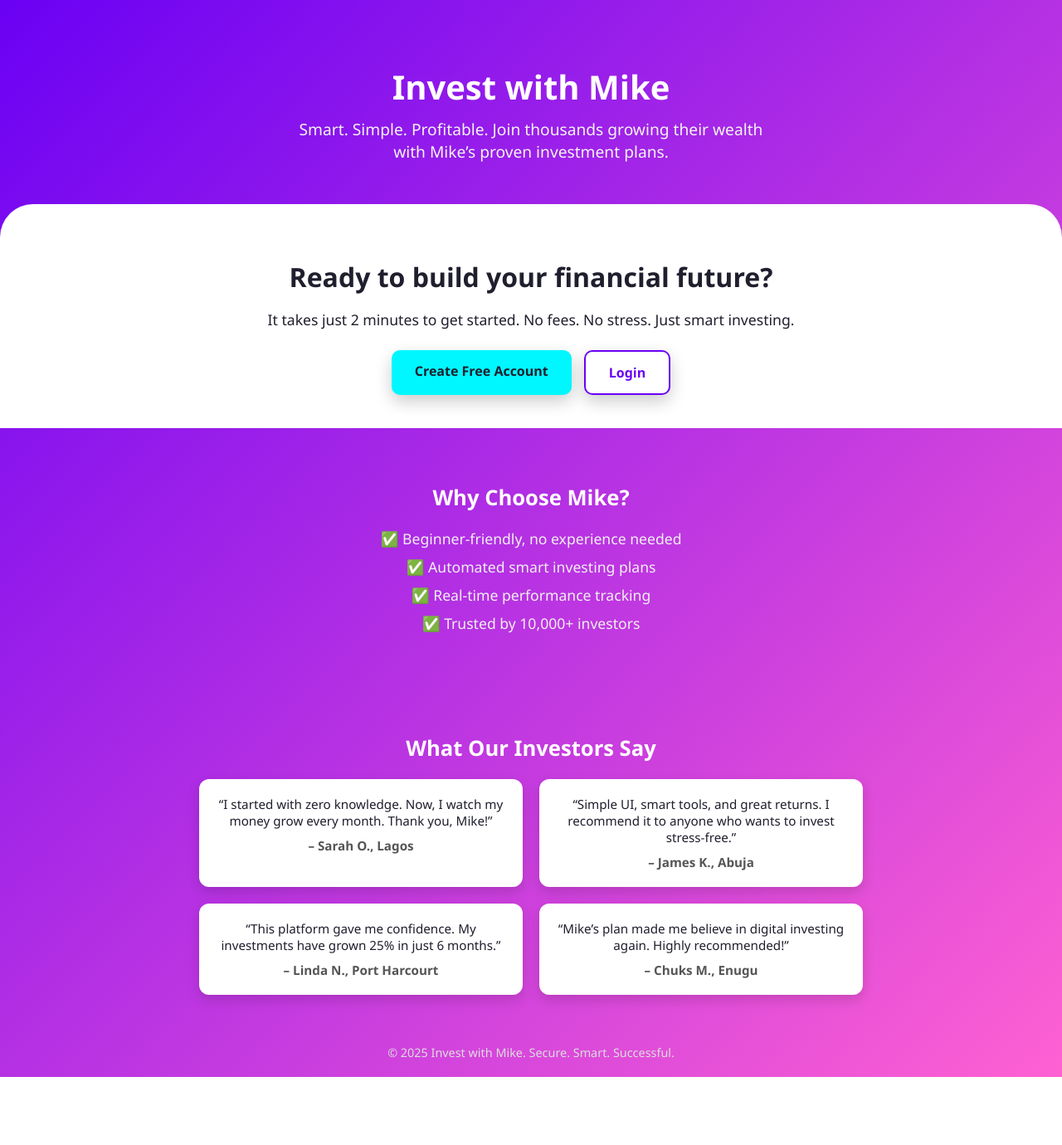
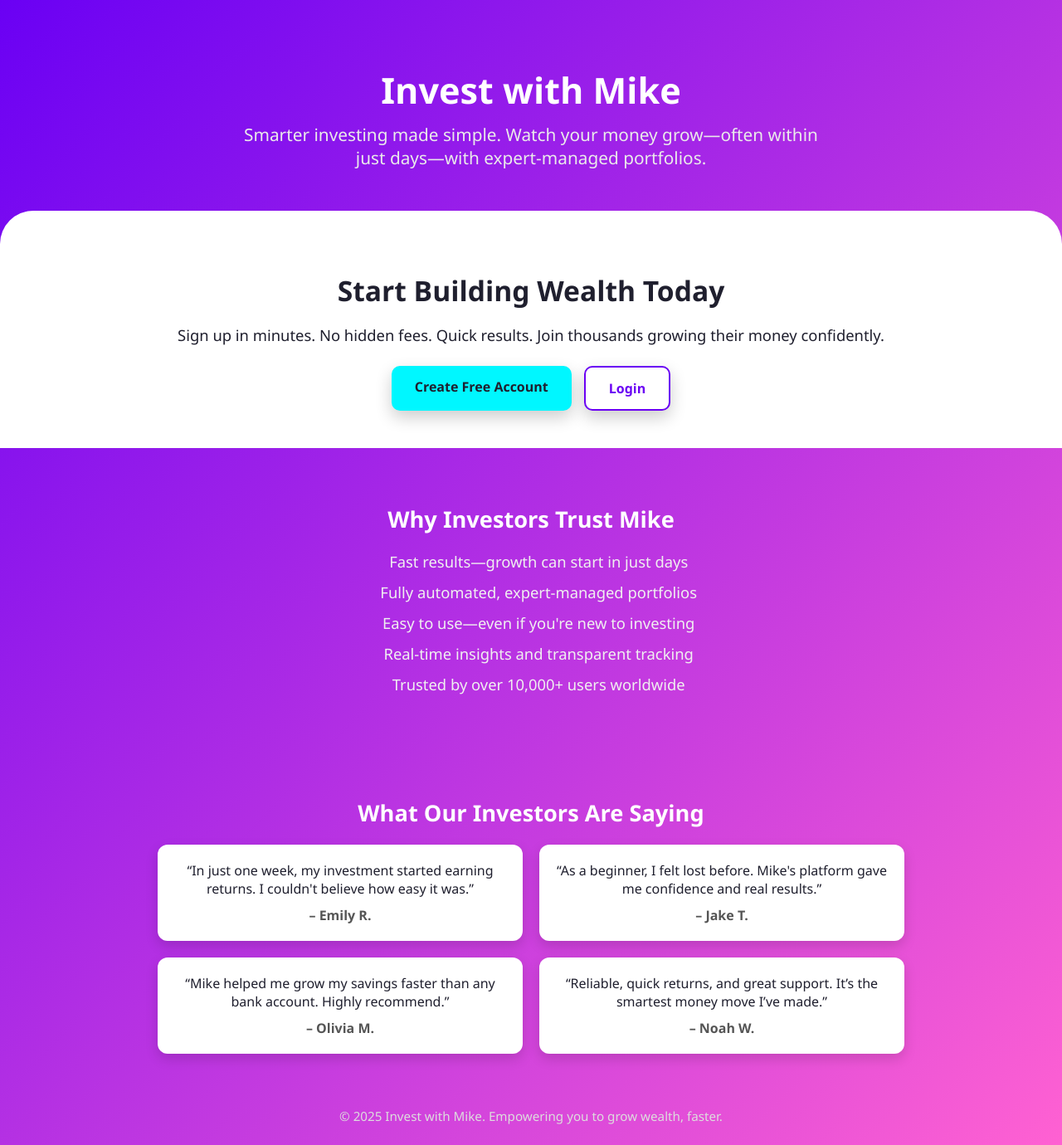
Before and after one commit to doyny/Investwithmike, a plain HTML site: page index.html in a window 1280 px wide. Shown: the whole page at 83% size. Before the commit the page ends 1298 px from the top, so only its background shows below. Drawn offline with Linux system fonts and the light colour scheme.

Commit message:
Update index.html

```diff
--- a/index.html
+++ b/index.html
@@ -27,20 +27,20 @@
     }
 
     header h1 {
-      font-size: 2.5em;
+      font-size: 2.7em;
       margin-bottom: 10px;
     }
 
     header p {
-      font-size: 1.2em;
-      max-width: 600px;
+      font-size: 1.3em;
+      max-width: 700px;
       margin: 0 auto;
-      color: #f3f3f3;
+      color: #eaeaea;
     }
 
     .cta-section {
       text-align: center;
-      padding: 40px 20px;
+      padding: 45px 20px;
       background: var(--light);
       color: var(--dark);
       border-top-left-radius: 40px;
@@ -48,12 +48,12 @@
     }
 
     .cta-section h2 {
-      font-size: 2em;
+      font-size: 2.1em;
       margin-bottom: 10px;
     }
 
     .cta-section p {
-      font-size: 1.1em;
+      font-size: 1.15em;
       margin-bottom: 25px;
     }
 
@@ -92,7 +92,7 @@
     }
 
     .features h3, .reviews h3 {
-      font-size: 1.6em;
+      font-size: 1.7em;
       margin-bottom: 20px;
     }
 
@@ -103,15 +103,17 @@
     }
 
     .features li {
-      margin-bottom: 10px;
-      font-size: 1.1em;
+      margin-bottom: 12px;
+      font-size: 1.15em;
+      position: relative;
+      padding-left: 1em;
     }
 
     .review-cards {
       display: grid;
       grid-template-columns: 1fr;
       gap: 20px;
-      max-width: 800px;
+      max-width: 900px;
       margin: 0 auto;
     }
 
@@ -121,7 +123,7 @@
       padding: 20px;
       border-radius: 12px;
       box-shadow: 0 6px 15px rgba(0,0,0,0.15);
-      font-size: 0.95em;
+      font-size: 1em;
     }
 
     .review strong {
@@ -133,8 +135,8 @@
 
     footer {
       text-align: center;
-      padding: 20px;
-      font-size: 0.9em;
+      padding: 25px;
+      font-size: 0.95em;
       color: #ddd;
     }
 
@@ -149,12 +151,12 @@
 
   <header>
     <h1>Invest with Mike</h1>
-    <p>Smart. Simple. Profitable. Join thousands growing their wealth with Mike’s proven investment plans.</p>
+    <p>Smarter investing made simple. Watch your money grow—often within just days—with expert-managed portfolios.</p>
   </header>
 
   <div class="cta-section">
-    <h2>Ready to build your financial future?</h2>
-    <p>It takes just 2 minutes to get started. No fees. No stress. Just smart investing.</p>
+    <h2>Start Building Wealth Today</h2>
+    <p>Sign up in minutes. No hidden fees. Quick results. Join thousands growing their money confidently.</p>
     <div class="buttons">
       <a href="signup.html">Create Free Account</a>
       <a href="login.html" class="login">Login</a>
@@ -162,39 +164,40 @@
   </div>
 
   <div class="features">
-    <h3>Why Choose Mike?</h3>
+    <h3>Why Investors Trust Mike</h3>
     <ul>
-      <li>✅ Beginner-friendly, no experience needed</li>
-      <li>✅ Automated smart investing plans</li>
-      <li>✅ Real-time performance tracking</li>
-      <li>✅ Trusted by 10,000+ investors</li>
+      <li>Fast results—growth can start in just days</li>
+      <li>Fully automated, expert-managed portfolios</li>
+      <li>Easy to use—even if you're new to investing</li>
+      <li>Real-time insights and transparent tracking</li>
+      <li>Trusted by over 10,000+ users worldwide</li>
     </ul>
   </div>
 
   <div class="reviews">
-    <h3>What Our Investors Say</h3>
+    <h3>What Our Investors Are Saying</h3>
     <div class="review-cards">
       <div class="review">
-        “I started with zero knowledge. Now, I watch my money grow every month. Thank you, Mike!”
-        <strong>– Sarah O., Lagos</strong>
+        “In just one week, my investment started earning returns. I couldn't believe how easy it was.”
+        <strong>– Emily R.</strong>
       </div>
       <div class="review">
-        “Simple UI, smart tools, and great returns. I recommend it to anyone who wants to invest stress-free.”
-        <strong>– James K., Abuja</strong>
+        “As a beginner, I felt lost before. Mike's platform gave me confidence and real results.”
+        <strong>– Jake T.</strong>
       </div>
       <div class="review">
-        “This platform gave me confidence. My investments have grown 25% in just 6 months.”
-        <strong>– Linda N., Port Harcourt</strong>
+        “Mike helped me grow my savings faster than any bank account. Highly recommend.”
+        <strong>– Olivia M.</strong>
       </div>
       <div class="review">
-        “Mike’s plan made me believe in digital investing again. Highly recommended!”
-        <strong>– Chuks M., Enugu</strong>
+        “Reliable, quick returns, and great support. It’s the smartest money move I’ve made.”
+        <strong>– Noah W.</strong>
       </div>
     </div>
   </div>
 
   <footer>
-    &copy; 2025 Invest with Mike. Secure. Smart. Successful.
+    &copy; 2025 Invest with Mike. Empowering you to grow wealth, faster.
   </footer>
 
 </body>
```
